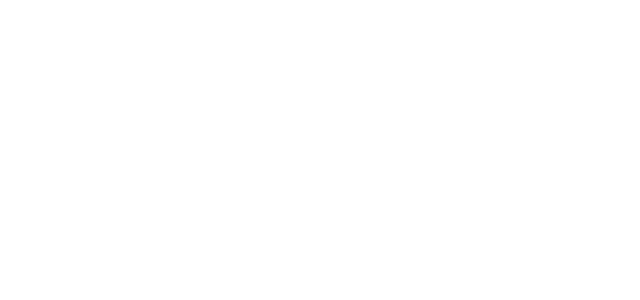
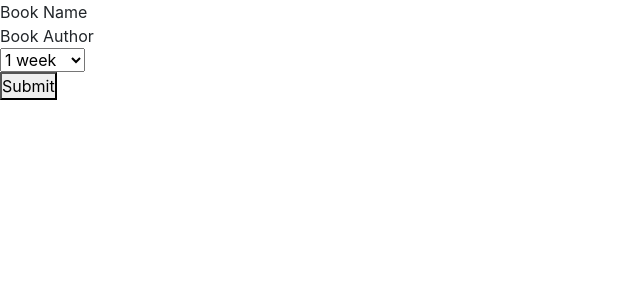
Before and after one commit to vwaizer/FinalProjectLV4, a React (Create React App) app in the folder client/: page /rent/1 in a window 1280 px wide. Before the commit this address had no page. Shown: the top 300 px of the page, without its empty margins (0-640 px from the left). Built offline with nearby package versions, Linux system fonts and the light colour scheme; no server answers.

Commit message:
before pull

```diff
--- a/client/src/App.js
+++ b/client/src/App.js
@@ -24,6 +24,7 @@ import {
 } from "./admin/index.js";
 import UserPage from "./user-infomation/UserPage.jsx";
 import { ToastContainer } from "react-toastify";
+import RentForm from "./page/RentForm.jsx";
 function App() {
   return (
     <AuthProvider>
@@ -45,6 +46,7 @@ function App() {
         <Route path="/admin/IaB" element={<ImportAndBrowse />}></Route>
         <Route path="/admin/SaU" element={<StaffAndUser />}></Route>
         <Route path="/admin/statistic" element={<Statistics />}></Route>
+        <Route path="/rent/:id" element={<RentForm/>}></Route>
       </Routes>
     </AuthProvider>
   );
--- a/client/src/auth/SignIn.jsx
+++ b/client/src/auth/SignIn.jsx
@@ -49,7 +49,7 @@ const SignIn = () => {
       if (result.data.message) {
         console.log(result.data);
         signIn(user);
-        localStorage.setItem("remember", user);
+
         localStorage.setItem("accessToken", result.data.accessToken);
         toast.success("Login successfull", {
           position: "top-right",
--- a/client/src/auth/SignUp.jsx
+++ b/client/src/auth/SignUp.jsx
@@ -35,10 +35,16 @@ function SignUp() {
           navigate('/sign-in')
         },2000)
       }else if(resultSignUp.data.error){
-        console.log("helo")
-        toast.error("Email is already exist", {
-          position: "top-right"
-        })
+        if(resultSignUp.data.error.email){
+          toast.error(`${resultSignUp.data.error.email.msg}`,{
+            position:"top-right"
+          })
+        }
+        else{
+          toast.error(`${resultSignUp.data.error.password.msg}`,{
+            position:"top-right"
+          })
+        }
       }
       setAuth({ user, pwd, checkConfirmPassword });
       setUser("");
--- a/client/src/layout/Header.jsx
+++ b/client/src/layout/Header.jsx
@@ -1,10 +1,9 @@
 import React, { useEffect, useState } from "react";
+import { RiCloseLine, RiMenu3Line } from "react-icons/ri";
 import { Link } from "react-router-dom";
+import ModalCart from "../cart/ModalCart";
+import UserInfo from "../user-infomation/UserInfo";
 import "./layout.css";
-import { FaShoppingCart, FaUser } from "react-icons/fa";
-import { RiMenu3Line, RiCloseLine } from "react-icons/ri";
-import UserInfo from "../user-infomation/UserInfo";
-import ModalCart from "../cart/ModalCart";
 let navbar = [
   {
     title: "Home",
@@ -48,7 +47,7 @@ function Header() {
   const [signout, setSignout] = useState(false);
 
   setInterval(() => {
-    const token = localStorage.getItem("remember");
+    const token = localStorage.getItem("accessToken");
     if (token == "undefined" || token == "null" || !token) {
       setSignin(false);
     } else {
@@ -56,7 +55,7 @@ function Header() {
     }
   }, 1000);
   useEffect(() => {
-    const token = localStorage.getItem("remember");
+    const token = localStorage.getItem("accessToken");
     if (token == "undefined" || token == "null" || !token) {
       setSignin(false);
     } else {
--- a/client/src/page/Detail.jsx
+++ b/client/src/page/Detail.jsx
@@ -6,7 +6,7 @@ import { http } from "../util/http";
 import "./page.css";
 function Detail () {
   const { ID } = useParams("ID");
-  const navigate = useNavigate()
+  const navigator = useNavigate()
 
   const [product, setProduct] = useState([]);
 
@@ -30,7 +30,7 @@ function Detail () {
 
     try {
       console.log(ID);
-      const authToken = localStorage.getItem("remember");
+      const authToken = localStorage.getItem("accessToken");
 
       if (authToken) {
         const response = await http.post(
@@ -38,12 +38,12 @@ function Detail () {
 
         );
          console.log(response);
-        if (response.status == 200) {
+        if (response.status === 200) {
           toast.success(`Product added to cart successfully`, {
             position: "top-right"
           });
           setTimeout(() => {
-            navigate(`/cart/:ID`)
+            navigator(`/cart/:ID`)
           },2000)
         } else {
           console.error(`Failed to add product to cart:`);
@@ -56,7 +56,7 @@ function Detail () {
         toast.error("Please log in to add products to cart", {
           position: "top-right"
         });
-        setTimeout( navigate('/sign-in'),2000)
+        setTimeout( navigator('/sign-in'),2000)
 
       }
     } catch (error) {
@@ -98,7 +98,7 @@ function Detail () {
         <div className="detail_button">
           <button  type="submit" onClick={()=>handleAddToCartClick(product[0]._id)}>ADD TO CART</button>
           <button type="submit">BUY NOW</button>
-          <button type="submit">FOR RENT</button>
+          <button type="submit" onClick={()=>navigator(`/rent/${ID}`)}>FOR RENT</button>
         </div>
       </>
     </Layout>
--- a/client/src/page/RentForm.jsx
+++ b/client/src/page/RentForm.jsx
@@ -1,4 +1,4 @@
-import React, { useState } from "react";
+import React, { useEffect, useState } from "react";
 import { useParams } from "react-router-dom";
 import { http } from "../util/http";
 import styled from "styled-components"
@@ -7,31 +7,46 @@ const DetailContainer=styled.div`
 `
 const RentForm = () => {
   const bookID = useParams().id;
+
   const [bookDetail, setBookDetail] = useState();
+  const [rentTime,setRentTime]=useState("1")
   const getBook = async () => {
     const result = await http.get(`/book/detailBook/${bookID}`);
+    console.log(result);
     setBookDetail(result.data);
   };
-  const handleSubmit = () => {};
+  useEffect(()=>{
+   getBook()
+  },[])
+  console.log(bookDetail);
+  const handleSubmit = (e) => {
+    e.preventDefault();
+
+
+
+    console.log("submit");
+    console.log(rentTime);
+
+  };
   return (
     <div>
       <form onSubmit={handleSubmit}>
         <DetailContainer>
           <div>Book Name</div>
-          <div>{bookDetail.name}</div>
+          <div>{bookDetail?.name}</div>
         </DetailContainer>
         <DetailContainer>
           <div>Book Author</div>
-          <div>{bookDetail.author}</div>
+          <div>{bookDetail?.author}</div>
         </DetailContainer>
         <DetailContainer>
-           <select onSelect={()=>}>
-            <option value="1 week">1 week</option>
-            <option value="2 week" >2 weeks</option>
+           <select  defaultValue={rentTime} onChange={(e)=>setRentTime(e.target.value)}>
+            <option value="1">1 week</option>
+            <option value="2" >2 weeks</option>
            </select>
         </DetailContainer>
         <div>
-          <div></div>
+          <button type="submit">Submit</button>
         </div>
       </form>
     </div>
```
